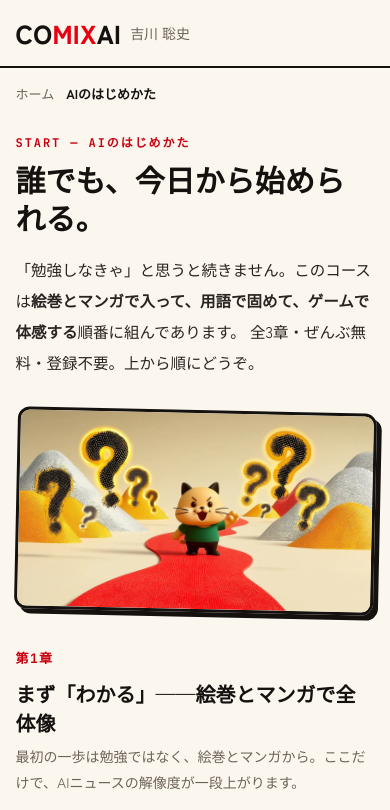
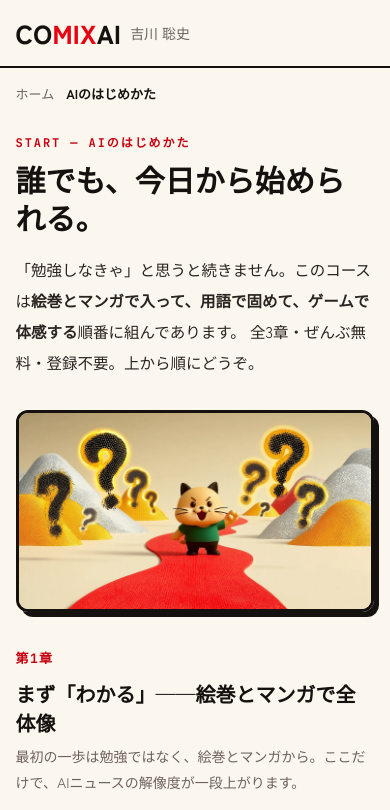
Before and after one commit to satoshi-yoshikawa51/aiux-official, a Next.js app: page /start in a window 390 px wide. Shown: the top 810 px of the page. Built offline with nearby package versions, Linux system fonts and the light colour scheme; a web font is replaced by a local one.

Commit message:
はじめかたヒーロー画像をスマホでは傾けないように調整
縦積みレイアウト（900px以下）では rotate を無効化

Co-Authored-By: Claude Fable 5 <noreply@anthropic.com>
Claude-Session: https://claude.ai/code/session_01E23SyHF6KwmvrF3RLKpRqp

```diff
--- a/src/app/globals.css
+++ b/src/app/globals.css
@@ -756,3 +756,10 @@ img {
 @media (prefers-reduced-motion: reduce) {
   .uke-spark { display: none; }
 }
+
+/* はじめかたヒーロー画像: 縦積みになるスマホでは傾けない */
+@media (max-width: 900px) {
+  .start-hero-img {
+    transform: none !important;
+  }
+}
--- a/src/app/start/page.tsx
+++ b/src/app/start/page.tsx
@@ -269,6 +269,7 @@ export default function StartPage() {
           <img
             src="/start/hero.webp"
             alt="？の山を越えて、赤い道を進んでいくキャラクター"
+            className="start-hero-img"
             style={{ width: "100%", aspectRatio: "16 / 9", objectFit: "cover", border: "var(--bw-bold) solid var(--ink-900)", borderRadius: "var(--radius-md)", boxShadow: "var(--shadow-pop)", transform: "rotate(1.2deg)", display: "block" }}
           />
         </div>
```
